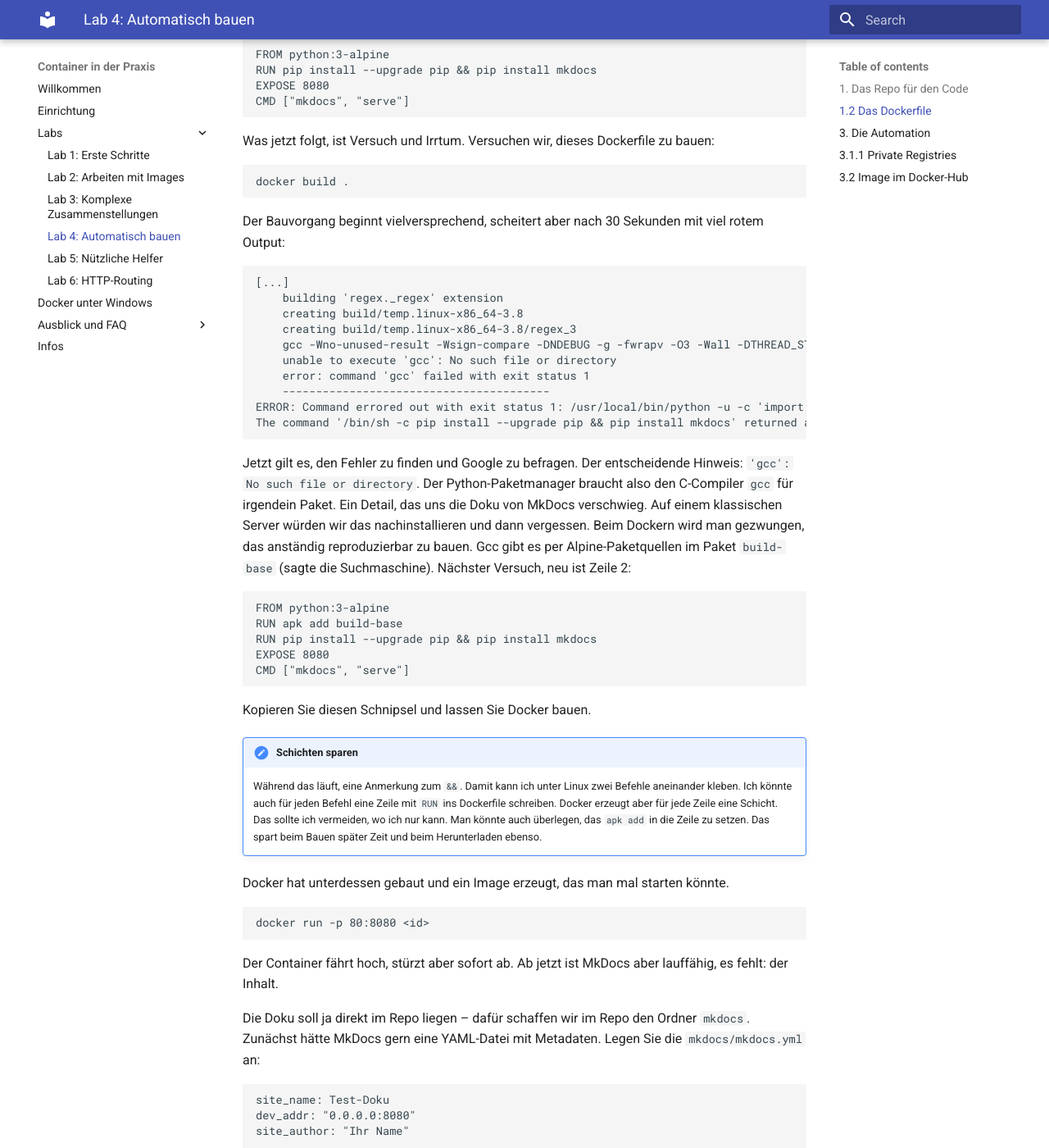
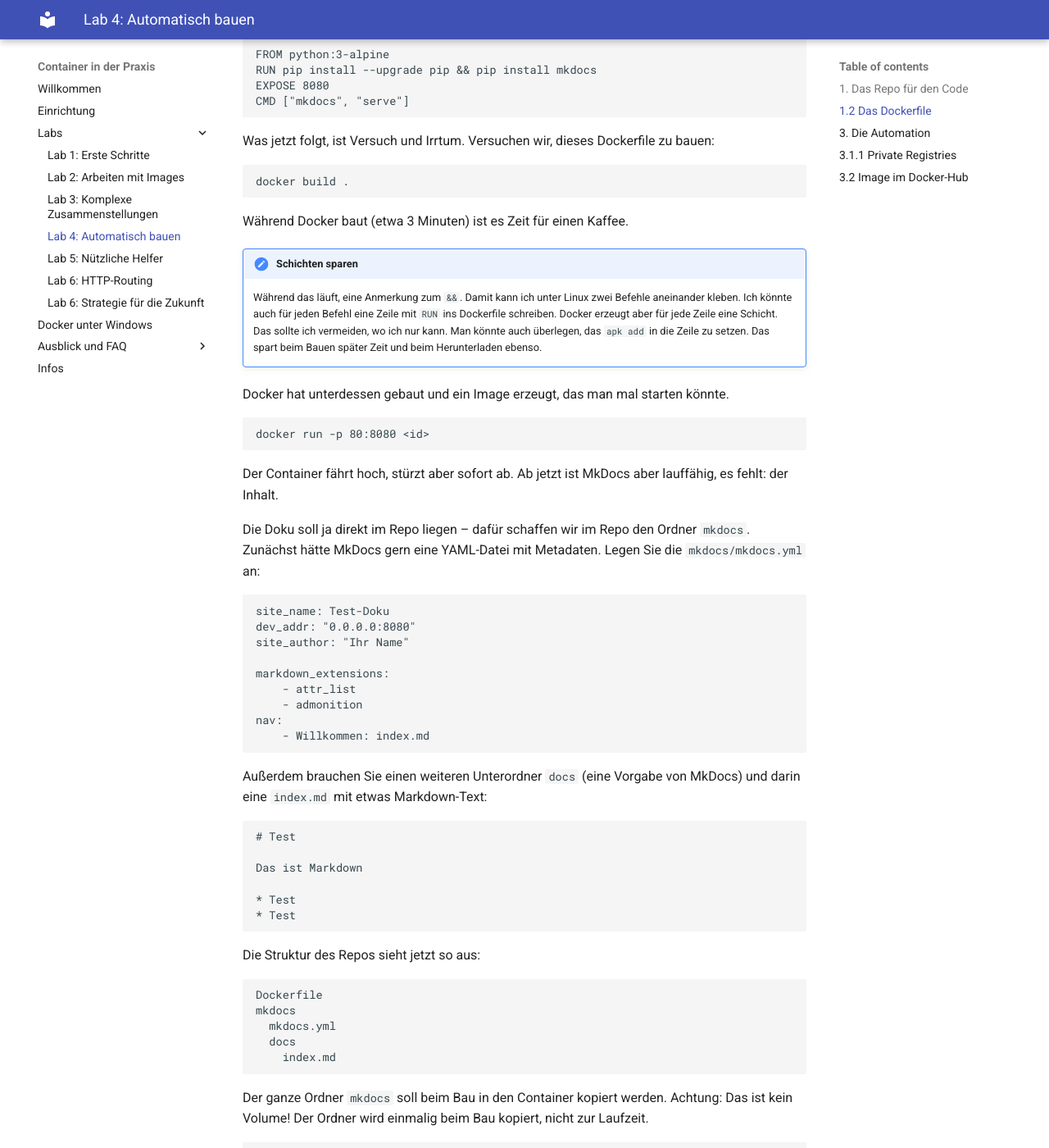
Before and after one commit to jamct/docker-training, an MkDocs documentation site: the page built from docs/mkdocs/docs/lab4/index.md, in a window 1280 px wide and 1400 px high, scrolled down 2077 px. Shown: the whole window at 82% size. Built offline with MkDocs 1.6.1 and Material for MkDocs 9.7.7, drawn with Linux system fonts in a browser that asks for light colours.

Commit message:
generate pdf

````diff
--- a/docker-compose-dev.yml
+++ b/docker-compose-dev.yml
@@ -3,9 +3,9 @@
   docs:
     build:
       context: ./docs
-      dockerfile: Dockerfile-dev
+      dockerfile: Dockerfile-pdf
     ports:
-      - 8080:8080
+      - 8089:8080
     volumes:
       - ./docs/mkdocs/:/mkdocs
   presentation:
--- a/docs/mkdocs/docs/lab4/index.md
+++ b/docs/mkdocs/docs/lab4/index.md
@@ -50,32 +50,7 @@
 docker build .
 ```
 
-Der Bauvorgang beginnt vielversprechend, scheitert aber nach 30 Sekunden mit viel rotem Output:
-
-```bash
-[...]
-    building 'regex._regex' extension
-    creating build/temp.linux-x86_64-3.8
-    creating build/temp.linux-x86_64-3.8/regex_3
-    gcc -Wno-unused-result -Wsign-compare -DNDEBUG -g -fwrapv -O3 -Wall -DTHREAD_STACK_SIZE=0x100000 -fPIC -I/usr/local/include/python3.8 -c regex_3/_regex.c -o build/temp.linux-x86_64-3.8/regex_3/_regex.o
-    unable to execute 'gcc': No such file or directory
-    error: command 'gcc' failed with exit status 1
-    ----------------------------------------
-ERROR: Command errored out with exit status 1: /usr/local/bin/python -u -c 'import sys, setuptools, tokenize; sys.argv[0] = '"'"'/tmp/pip-install-iygh9d3r/regex/setup.py'"'"'; __file__='"'"'/tmp/pip-install-iygh9d3r/regex/setup.py'"'"';f=getattr(tokenize, '"'"'open'"'"', open)(__file__);code=f.read().replace('"'"'\r\n'"'"', '"'"'\n'"'"');f.close();exec(compile(code, __file__, '"'"'exec'"'"'))' install --record /tmp/pip-record-rzdtn9kz/install-record.txt --single-version-externally-managed --compile --install-headers /usr/local/include/python3.8/regex Check the logs for full command output.
-The command '/bin/sh -c pip install --upgrade pip && pip install mkdocs' returned a non-zero code: 1
-```
-
-Jetzt gilt es, den Fehler zu finden und Google zu befragen. Der entscheidende Hinweis: `'gcc': No such file or directory`. Der Python-Paketmanager braucht also den C-Compiler `gcc` für irgendein Paket. Ein Detail, das uns die Doku von MkDocs verschwieg. Auf einem klassischen Server würden wir das nachinstallieren und dann vergessen. Beim Dockern wird man gezwungen, das anständig reproduzierbar zu bauen. Gcc gibt es per Alpine-Paketquellen im Paket `build-base` (sagte die Suchmaschine). Nächster Versuch, neu ist Zeile 2:
-
-```
-FROM python:3-alpine
-RUN apk add build-base
-RUN pip install --upgrade pip && pip install mkdocs
-EXPOSE 8080
-CMD ["mkdocs", "serve"]
-```
-
-Kopieren Sie diesen Schnipsel und lassen Sie Docker bauen.
+Während Docker baut (etwa 3 Minuten) ist es Zeit für einen Kaffee.
 
 !!! note "Schichten sparen"
     Während das läuft, eine Anmerkung zum `&&`. Damit kann ich unter Linux zwei Befehle aneinander kleben. Ich könnte auch für jeden Befehl eine Zeile mit `RUN` ins Dockerfile schreiben. Docker erzeugt aber für jede Zeile eine Schicht. Das sollte ich vermeiden, wo ich nur kann. Man könnte auch überlegen, das `apk add` in die Zeile zu setzen. Das spart beim Bauen später Zeit und beim Herunterladen ebenso.
--- a/docs/mkdocs/mkdocs.yml
+++ b/docs/mkdocs/mkdocs.yml
@@ -9,11 +9,11 @@
     - attr_list
     - admonition
     - fontawesome_markdown
-# plugins:
-#     - pdf-export:
-#           verbose: true
-#           media_type: print
-#           combined: true
+plugins:
+    - pdf-export:
+          verbose: true
+          media_type: print
+          combined: true
 nav:
     - Willkommen: index.md
     - Einrichtung: setup/index.md
@@ -24,6 +24,7 @@
           - "Lab 4: Automatisch bauen": lab4/index.md
           - "Lab 5: Nützliche Helfer": lab5/index.md
           - "Lab 6: HTTP-Routing": lab6/index.md
+          - "Lab 6: Strategie für die Zukunft": lab7/index.md
     - Docker unter Windows: windows/index.md
     - Ausblick und FAQ:
         - "FAQ": outlook/index.md
````
Also changed, not shown: docs/mkdocs/docs/about/index.md (+1 -1 lines), docs/mkdocs/docs/lab6/index.md (+1 -4 lines), docs/mkdocs/docs/lab7/index.md (added, +24 -0 lines), docs/mkdocs/docs/setup/index.md (+6 -4 lines).
